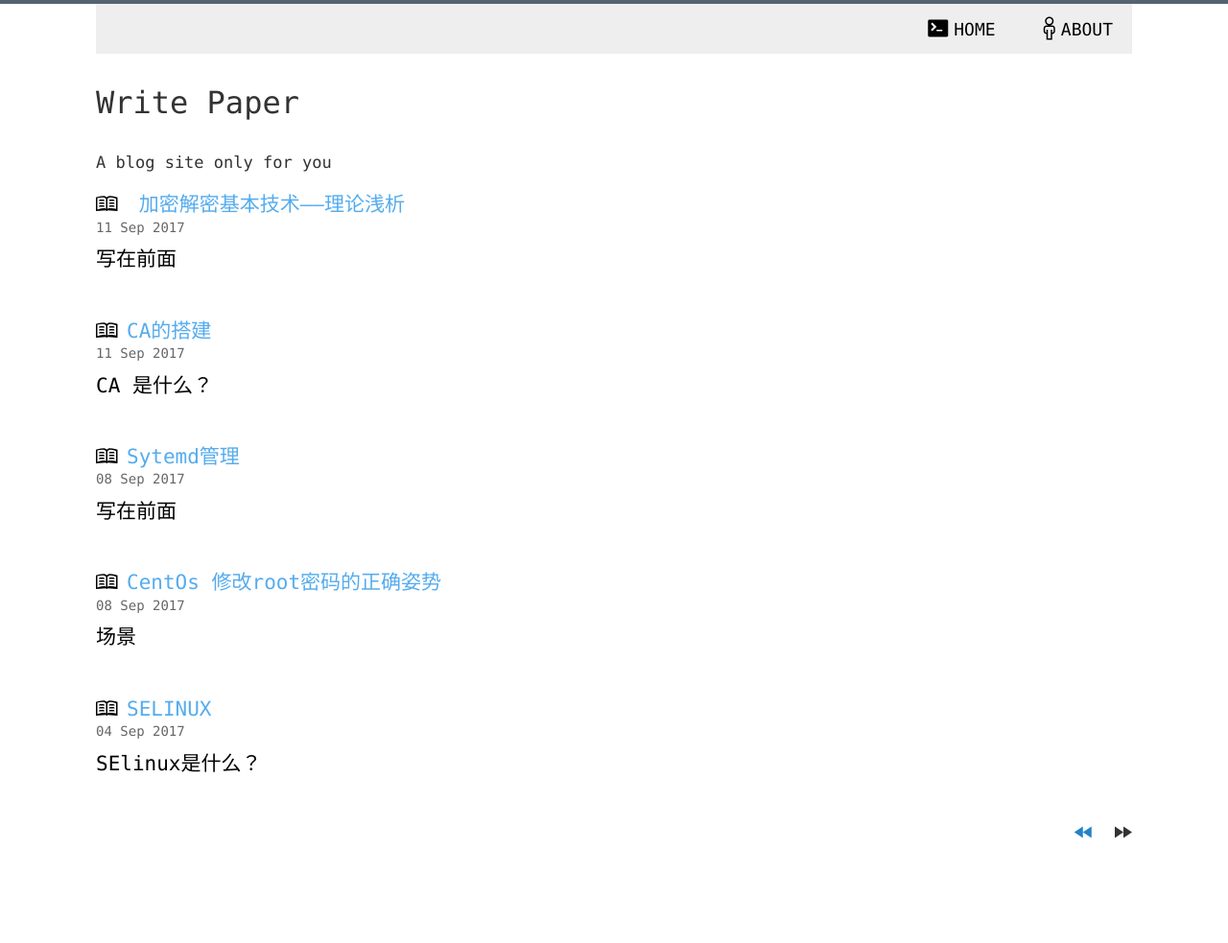
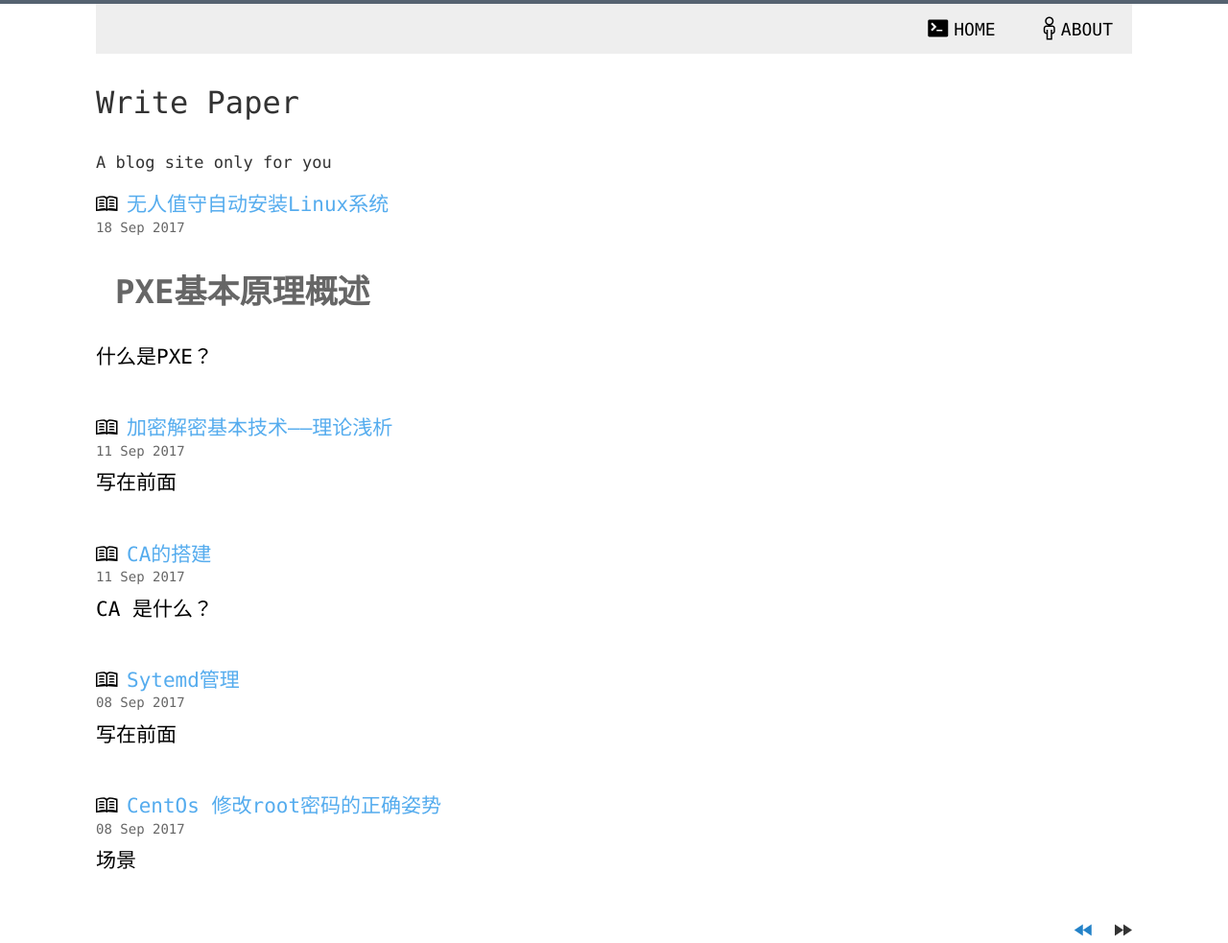
Before and after one commit to yangzhih/yangzhih.github.com, a Jekyll site: the page built from index.html, in a window 1280 px wide. Shown: the whole page at 96% size. Built offline with Jekyll 4.4.1, drawn with Linux system fonts in a browser that asks for light colours; the list of posts is cut into pages by our own code; before the commit the page ends 900 px from its top, so only the background shows below that; part of the change alters nothing that is shown.

Commit message:
add blog

```diff
--- /dev/null
+++ b/_posts/2017-09-18-PXE.md
@@ -0,0 +1,163 @@
+---
+layout: post
+title: "无人值守自动安装Linux系统"
+description: "无人值守自动安装Linux系统"
+category: articles
+tags: [linux,pxe,kickstart]
+comments: false
+---
+
+# PXE基本原理概述
+## 什么是PXE？
+
+* PXE：pre-boot execution environment预启动执行环境
+* 由intel公司开发的技术
+* 工作于C/s的网络模式
+* Client通过网络从server下载映像，并通过网络启动操作系统
+* 应用场景
+	live OS
+	OS 安装
+
+## PXE基本原理
+
+1. Client向PXE Server上的DHCP发送IP地址请求消息,DHCP检测Client是否合法（主要是检测Client 的网卡MAC 地址），如果合法则返回Client的IP 地址，同时将启动文件pxelinux.0 的位置信息一并传送给Client
+2. Client向PXE Server上的TFTP发送获取pxelinux.0 请求消息，TFTP 接收到消息之后再向Client发送pxelinux.0大小信息，试探Client 是否满意，当TFTP 收到Client 发回的同意大小信息之后，正式向Client 发送pxelinux.0
+3. Client 执行接收到的pxelinux.0 文件
+4. Client 向TFTP Server 发送针对本机的配置信息文件（在TFTP  服务的pxelinux.cfg 目录下），TFTP 将配置文件发回Client ，继而Client 根据配置文件执行后续操作。
+5.  Client 向TFTP 发送Linux 内核请求信息，TFTP 接收到消息之后将内核文件发送给Client
+6. Client 向TFTP 发送根文件请求信息，TFTP 接收到消息之后返回Linux 根文
+件系统
+7. Client 启动Linux 内核
+8. Client下载安装源文件，读取自动化安装脚本
+
+<img src="http://ot9scj6tc.bkt.clouddn.com/pxe.png">
+
+# 构建自动化安装系统的pxe服务
+## 准备工作
+
+关闭防火墙和seLinux
+
+	[root@centos7 ~]# iptables -F
+	[root@centos7 ~]# setenforce 0
+## 配置DHCP服务器
+	[root@centos7 ~]# yum -y install dhcp
+	[root@centos7 ~]# cat  /etc/dhcp/dhcpd.conf
+	subnet 192.168.10.0 netmask 255.255.255.0{
+		range 192.168.10.100 192.168.10.200;
+		next-server 192.168.10.1;
+		filename "pxelinux.0";
+	}
+	[root@centos7 ~]# systemctl restart dhcpd
+## 创建kiskstart文件
+
+kickstart文件可以三种生成方式：
+* 手动书写
+* 通过system-config-kickstart图形工具
+* anaconda安装程序自动生成
+
+		[root@centos7 ~]# yum install -y system-config-kickstart
+		[root@centos7 ~]# system-config-kickstart 启动kickstart图形工具
+
+
+启动后按照自定义生成文件与安装系统界面相同这里不再阐述。
+>注意：centos7.3如果使用光盘镜像做的yum源会出现下面包无法选择的情况
+>
+ <img src="http://ot9scj6tc.bkt.clouddn.com/pxe1.png" width="600px">
+
+>需要修改yum仓库名称为development才可以选择安装包。
+
+	[root@centos7 ~]# cat /etc/yum.repos.d/base.repo
+	[development]     #这个地方修改为development
+	name=zachary
+	baseurl=file:///mnt/cdrom
+	gpgcheck=0
+
+<img src="http://ot9scj6tc.bkt.clouddn.com/pxe2.png" width="600px">
+
+根据图形向导生成一个ks.cfg的文件。
+## 安装syslinux软件包
+
+	[root@centos7 ~]# yum -y install syslinux
+
+## 配置FTP服务器
+此步骤可以使用其他类型服务器，比如nfs或者http
+	#安装ftp服务器
+	[root@centos7 ~]# yum -y install vsftpd
+
+	#配置安装系统所需的软件仓库
+	[root@centos7 ~]# mkdir -pv /var/ftp/pub/centos/{6,7}
+	[root@centos7 ~]# mount /dev/sr0 /var/ftp/pub/centos/7
+	[root@centos7 ~]# mount /dev/sr1 /var/ftp/pub/centos/6
+	[root@centos7 ~]# mkdir –v /var/ftp/pub/ks
+	[root@centos7 ~]# mv ks6.cfg ks7.cfg /var/ftp/pub/ks/ks.cfg
+	[root@centos7 ks]# chmod +r /var/ftp/pub/ks/*  #注意权限
+
+>注意：在配置完成ftp中的软件仓库后，一定要验证该仓库可用（浏览器查看一下）
+## TFTP服务器配置
+
+	[root@centos7 ~]# yum -y install tftp-server
+	[root@centos7 ~]# cp /usr/share/syslinux/{pxelinux.0,menu.c32} /var/lib/tftpboot/
+	[root@centos7 ~]# mkdir –v /var/lib/tftpboot/{pxelinux.cfg,centos7.3,centos6.9}
+	[root@centos7 ~]# cp -v /var/ftp/pub/centos/7/isolinux/{vmlinuz,initrd.img} /var/lib/tftpboot/centos7.3/
+	[root@centos7 ~]# cp -v /var/ftp/pub/centos/6/isolinux/{vmlinuz,initrd.img} /var/lib/tftpboot/centos6.9/
+	[root@centos7 pxelinux.cfg]# cat default
+	default menu.c32
+	timeout 300
+	menu title  ########## PXE Boot Menu ##########
+	label centos6.9
+	  menu label ^Kickstart Inatall CentOS 6.9
+	  menu default
+	  kernel centos6.9/vmlinuz
+	  append ks=ftp://192.168.10.3/pub/ks/ks6.cfg initrd=centos6.9/initrd.img
+	label centos7.3
+	  menu label ^Kickstart Inatall CentOS 7.3
+	  menu default
+	  kernel centos7.3/vmlinuz
+	  append ks=ftp://192.168.10.3/pub/ks/ks7.cfg initrd=centos7.3/initrd.img
+
+>注意：如果使用centos6来搭建pxe 服务器，tftp由xinetd服务来管理这种非独立服务。
+
+## 设置相关服务启动
+
+	[root@centos7 ~]# systemctl enable dhcpd.service
+	[root@centos7 ~]# systemctl start dhcpd.service
+	[root@centos7 ~]# systemctl enable tftp.socket
+	[root@centos7 ~]# systemctl start tftp.socket
+	[root@centos7 ~]# systemctl enable vsftpd.service
+	[root@centos7 ~]# systemctl start vsftpd.service
+
+# 测试
+
+<img src="http://ot9scj6tc.bkt.clouddn.com/pxe3.png" width="600px">
+
+<img src="http://ot9scj6tc.bkt.clouddn.com/pxe4.png" width="600px">
+
+<img src="http://ot9scj6tc.bkt.clouddn.com/pxe5.png" width="600px">
+
+
+
+# 排错思路
+每个服务器在测试过程中的排错都是根据其原来和返回的错误信息来进行错误的排查。PXE也不例外。
+1. 客户端要使用pxe安装操作系统，首先要有一块支持pxea安装的网卡。
+2. 网卡获取ip地址 。网卡要正确获取ip地址和tftp服务器地址(next-sever)就需要检查dhcp配置选项。
+3. 正确获取ip地址后，tftp服务无法使用的常见情况有下面几种
+	* dhcp配置文件中next-server地址与地址不符。
+	* 防火墙和selinux不允许访问tftp，这时可以对其做相应配置。简单方法是直接关闭。
+	* tftp 配置出现错误，可以通过这个目录树结构检查
+
+			[root@centos7 tftpboot]# tree
+			.
+			├── centos6.9
+			│?? ├── initrd.img
+			│?? └── vmlinuz
+			├── centos7.3
+			│?? ├── initrd.img
+			│?? └── vmlinuz
+			├── menu.c32
+			├── pxelinux.0
+			└── pxelinux.cfg
+			    ├── default
+
+4. 出现菜单文件后，基本上就与tftp没什么太大关系了。这时如果出现错误就是内核选项的参数问题，或者镜像仓库问题。以及ks文件的问题。如果在搭建过程中搭建软件仓库的那个步骤做过详细检查的话，一般这里不会出现大的错误。
+问题一般出现在权限问题，路径问题。
+5. 特别提醒：在tftp服务器中的内核文件和ramfs一定要与安装镜像中的一致。
```
Also changed, not shown: _posts/2017-09-11-Encryption-decryption-1.md (+2 -4 lines).
